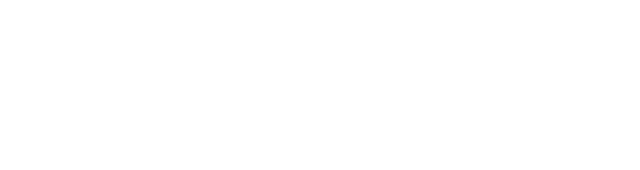
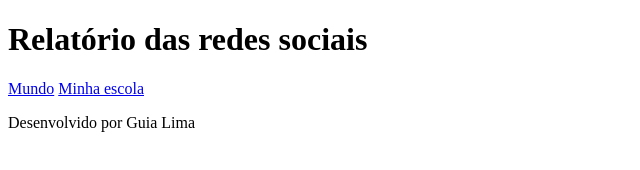
Before and after one commit to Kariny007/redes-sociais, a plain HTML site: page index.html in a window 1280 px wide. Shown: the whole page, without its empty margins (0-640 px from the left). Drawn offline with Linux system fonts and the light colour scheme.

Commit message:
Update index.html

```diff
--- a/index.html
+++ b/index.html
@@ -1,11 +1,26 @@
 <!DOCTYPE html>
-<html lang="en">
+<html lang="pt-br">
 <head>
-   <meta charset="UTF-8">
-   <meta name="viewport" content="width=device-width, initial-scale=1.0">
-   <title>Document</title>
+    <meta charset="UTF-8">
+    <meta name="viewport" content="width=device-width, initial-scale=1.0">
+    <title>Redes Sociais</title>
 </head>
 <body>
+    <header>
+        <h1> Relatório das redes sociais</h1>
+        <nav>
+            <a href="index.html">Mundo</a>
+            <a href="#">Minha escola</a>
+        </nav>
+    </header>
+    <main class="graficos-section">
+        <section id="graficos-container" class="graficos-container">
+            <!--crie os gráficos aqui-->
+        </section>
+    </main>
+    <footer>
+        <p>Desenvolvido por Guia Lima</p>
+    </footer>
 
 </body>
 </html>
```
